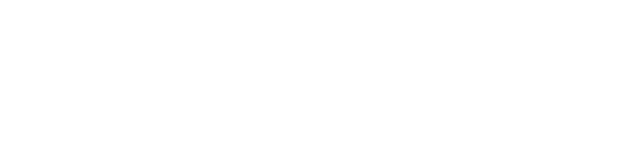
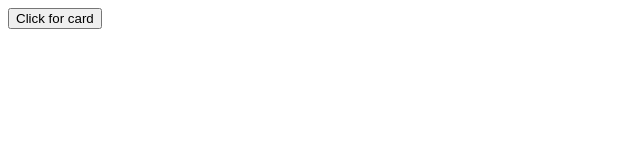
Before and after one commit to Adir-SL/card-open, a plain HTML site: page index.html in a window 1280 px wide. Shown: the whole page, without its empty margins (0-640 px from the left). Drawn offline with Linux system fonts and the light colour scheme.

Commit message:
Update index.html

```diff
--- a/index.html
+++ b/index.html
@@ -7,6 +7,6 @@
     <title>Card open</title>
 </head>
 <body>
-
+    <button>Click for card</button>
 </body>
 </html>
```
